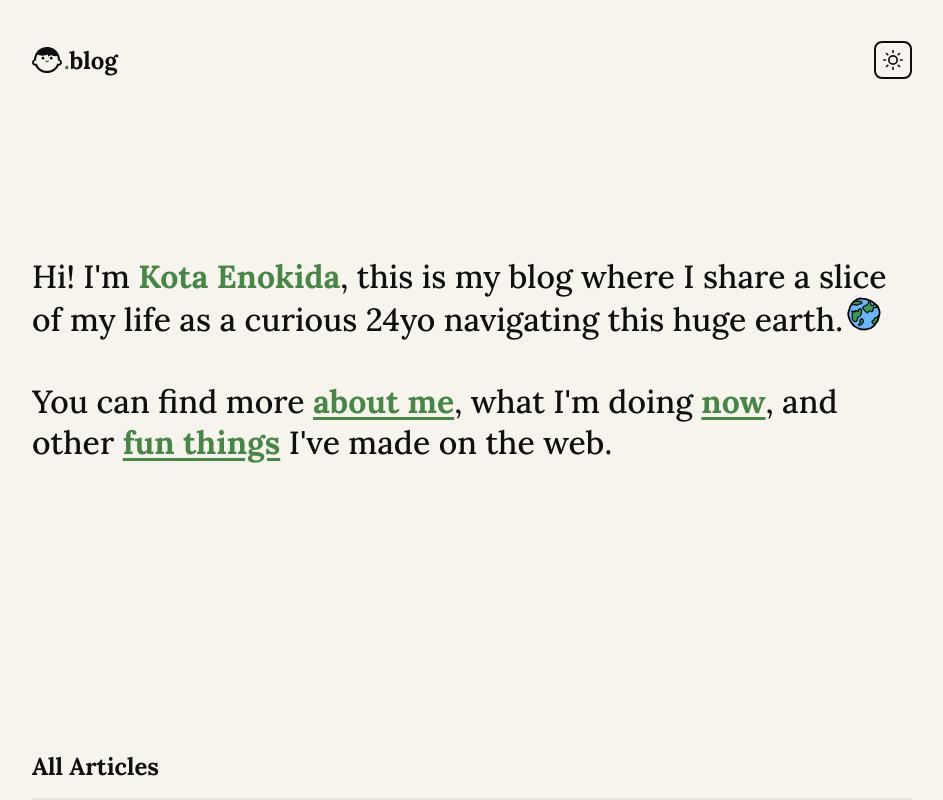
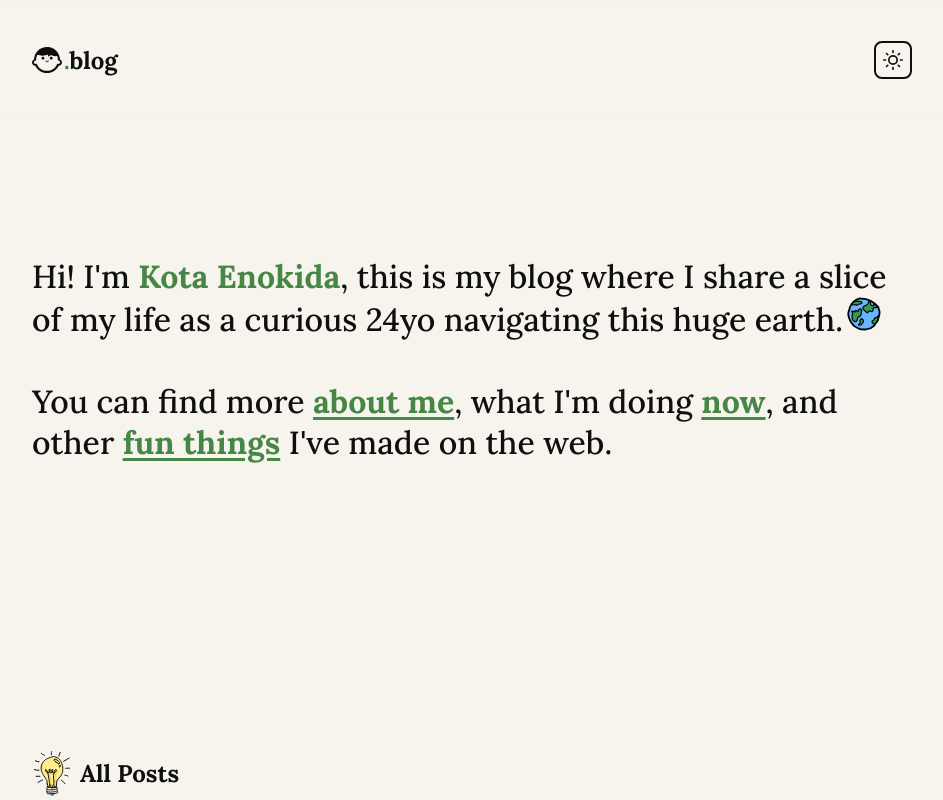
Before and after one commit to codyenokida/kotakun.blog-legacy, a Next.js app: page / in a window 1280 px wide. Shown: the top 800 px of the page, without its empty margins (168-1111 px from the left). Built offline with nearby package versions, Linux system fonts and the light colour scheme.

Commit message:
Added some icons

```diff
--- a/app/page.module.scss
+++ b/app/page.module.scss
@@ -43,4 +43,20 @@
     border-bottom: 2px solid rgba(var(--color-border-gray));
     padding-bottom: var(--space-4);
   }
+
+  h2 {
+    display: inline-flex;
+    align-items: center;
+    .lightbulb {
+      display: inline-flex;
+      align-items: center;
+      justify-content: flex-end;
+      margin-right: var(--space-2);
+
+      svg {
+        width: 40px;
+        height: 45px;
+      }
+    }
+  }
 }
--- a/app/page.tsx
+++ b/app/page.tsx
@@ -5,6 +5,7 @@ import MainLayout from "@/components/Layout/MainLayout";
 import TextLink from "@/components/TextLink";
 
 import EarthIcon from "@/public/earth.svg";
+import LightBulbIcon from "@/public/lightbulb.svg";
 
 import styles from "./page.module.scss";
 
@@ -27,7 +28,12 @@ export default async function Page() {
           web.
         </h1>
         <div className={styles.margin} />
-        <h2 className={styles.subtitle}>All Articles</h2>
+        <h2 className={styles.subtitle}>
+          <span className={styles.lightbulb}>
+            <LightBulbIcon />
+          </span>{" "}
+          All Posts
+        </h2>
         <Posts />
       </div>
       <Analytics />
```
Also changed, not shown: public/lightbulb.svg (added).
